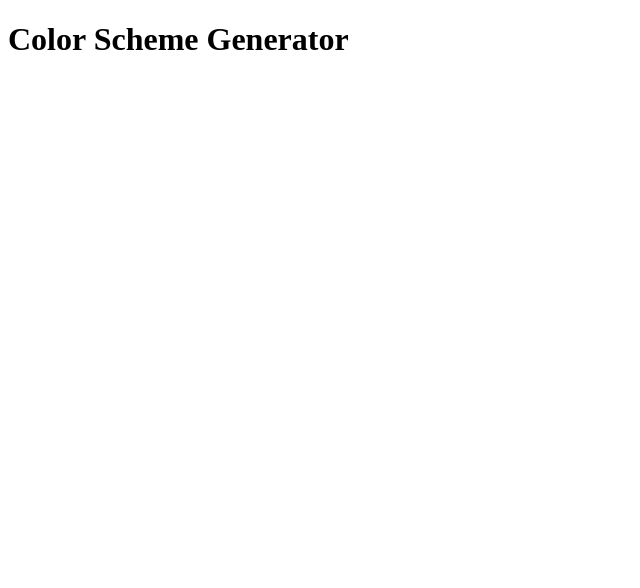
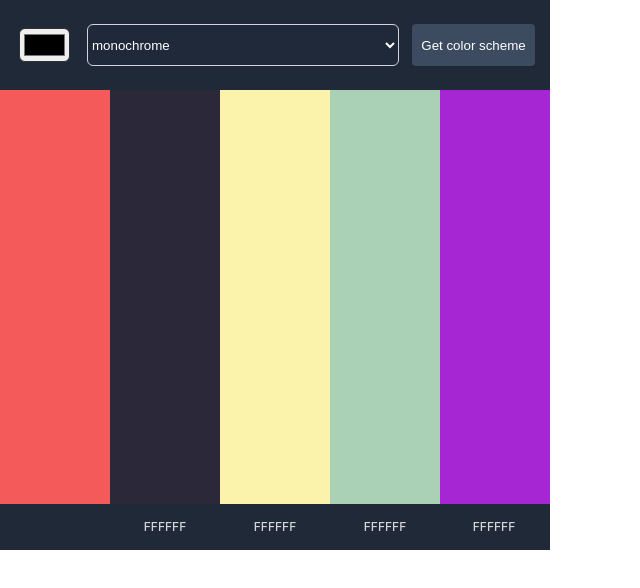
Before and after one commit to TinyHustlr/color_scheme_generator, a plain HTML site: page index.html in a window 1280 px wide. Shown: the whole page, without its empty margins (0-640 px from the left). Drawn offline with Linux system fonts and the light colour scheme; no server answers.

Commit message:
CSS Drafted

```diff
--- a/index.html
+++ b/index.html
@@ -8,7 +8,33 @@
     <title>Color Scheme Generator</title>
 </head>
 <body>
-    <h1 id="title">Color Scheme Generator</h1>
+    <div id="container">
+        <header></header>
+        <input type="color" id="color-picker" />
+        <div id="color-one"></div>
+        <div id="color-two"></div>
+        <div id="color-three"></div>
+        <div id="color-four"></div>
+        <div id="color-five"></div>
+        <select name="schemes" id="schemes">
+            <option value="monochrome">monochrome</option>
+            <option value="monochrome-dark">monochrome dark</option>
+            <option value="monochrome-light">monochrome light</option>
+            <option value="analogic">analogic</option>
+            <option value="complement">complement</option>
+            <option value="analogic-complement">analogic complement</option>
+            <option value="triad">triad</option>
+            <option value="quad">quad</option>
+        </select>
+        <button id="get-scheme-btn">Get color scheme</button>
+        <footer></footer>
+        <div id="hex-one"></div>
+        <div id="hex-two">FFFFFF</div>
+        <div id="hex-three">FFFFFF</div>
+        <div id="hex-four">FFFFFF</div>
+        <div id="hex-five">FFFFFF</div>
+    </div>
+
 </body>
 <script src="./index.js"></script>
 </html>
--- a/index.js
+++ b/index.js
@@ -1,3 +1,13 @@
+const colorPicker = document.querySelector("#color-picker")
+const hexOne = document.querySelector("#hex-one")
+const schemeBtn = document.querySelector("#get-scheme-btn")
+
+schemeBtn.addEventListener("click", getColors() {
+    // hexOne.textContent = colorPicker.value
+})
+
+
+
 // Scheme = get color scheme. Mode=color types such as monochome and count is number of colors
 fetch("https://www.thecolorapi.com/scheme?hex=24B1E0&mode=monochrome&count=4")
     .then(response => response.json())
--- a/styles.css
+++ b/styles.css
@@ -0,0 +1,162 @@
+body {
+    margin: 0;
+    font-family: 'Inter', sans-serif;
+    font-style: normal;
+    font-weight: 500;
+    font-size: 12px;
+    line-height: 24px;
+}
+
+#container {
+    width: 550px;
+    height: 550px;
+    background-color: #FFFDFE;
+}
+
+header {
+    width: 550px;
+    height: 90px;
+    background-color: #1F2937;
+}
+
+footer {
+        position: absolute;
+        left: 0px;
+        top: 504px;
+        width: 550px;
+        height: 46px;
+        background-color: #1F2937;
+}
+
+#color-one{
+    position: absolute;
+    width: 110px;
+    height: 414px;
+    left: 0px;
+    top: 90px;
+    background-color: #F55A5A;
+}
+
+#color-two {
+position: absolute;
+width: 110px;
+height: 414px;
+left: 110px;
+top: 90px;
+background-color: #2B283A;
+}
+
+#color-three {
+    position: absolute;
+    width: 110px;
+    height: 414px;
+    left: 220px;
+    top: 90px;
+    background-color: #FBF3AB;
+}
+
+#color-four {
+    position: absolute;
+    width: 110px;
+    height: 414px;
+    left: 330px;
+    top: 90px;
+    background-color: #AAD1B6;
+}
+
+#color-five {
+    position: absolute;
+    width: 110px;
+    height: 414px;
+    left: 440px;
+    top: 90px;
+    background-color: #A626D3;
+}
+
+#color-picker {
+position: absolute;
+width: 51px;
+height: 34px;
+left: 19px;
+top: 28px;
+border: 0.5px solid #313131;
+border-radius: 6px;
+cursor: pointer;
+}
+
+#schemes {
+position: absolute;
+width: 312px;
+height: 42px;
+left: 87px;
+top: 24px;
+background: #1F293A;
+border: 1px solid #D1D5DB;
+border-radius: 6px;
+cursor: pointer;
+color: #FFFFFF
+}
+
+#get-scheme-btn {
+position: absolute;
+width: 123px;
+height: 42px;
+left: 412px;
+top: 24px;
+background: #3D4B60;
+border: none;
+box-shadow: 0px 1px 2px rgba(0, 0, 0, 0.05);
+border-radius: 4px;
+color: #FFFFFF;
+cursor: pointer;
+}
+
+#hex-one {
+position: absolute;
+width: 54px;
+height: 24px;
+left: 28px;
+top: 515px;
+text-align: center;
+color: #D5D4D8;
+}
+
+#hex-two {
+position: absolute;
+width: 54px;
+height: 24px;
+left: 138px;
+top: 515px;
+text-align: center;
+color: #D5D4D8;
+}
+
+#hex-three {
+    position: absolute;
+    width: 54px;
+    height: 24px;
+    left: 248px;
+    top: 515px;
+    text-align: center;
+    color: #D5D4D8;
+}
+
+#hex-four {
+    position: absolute;
+    width: 54px;
+    height: 24px;
+    left: 358px;
+    top: 515px;
+    text-align: center;
+    color: #D5D4D8;
+}
+
+#hex-five {
+    position: absolute;
+    width: 54px;
+    height: 24px;
+    left: 467px;
+    top: 515px;
+    text-align: center;
+    color: #D5D4D8;
+}
```
